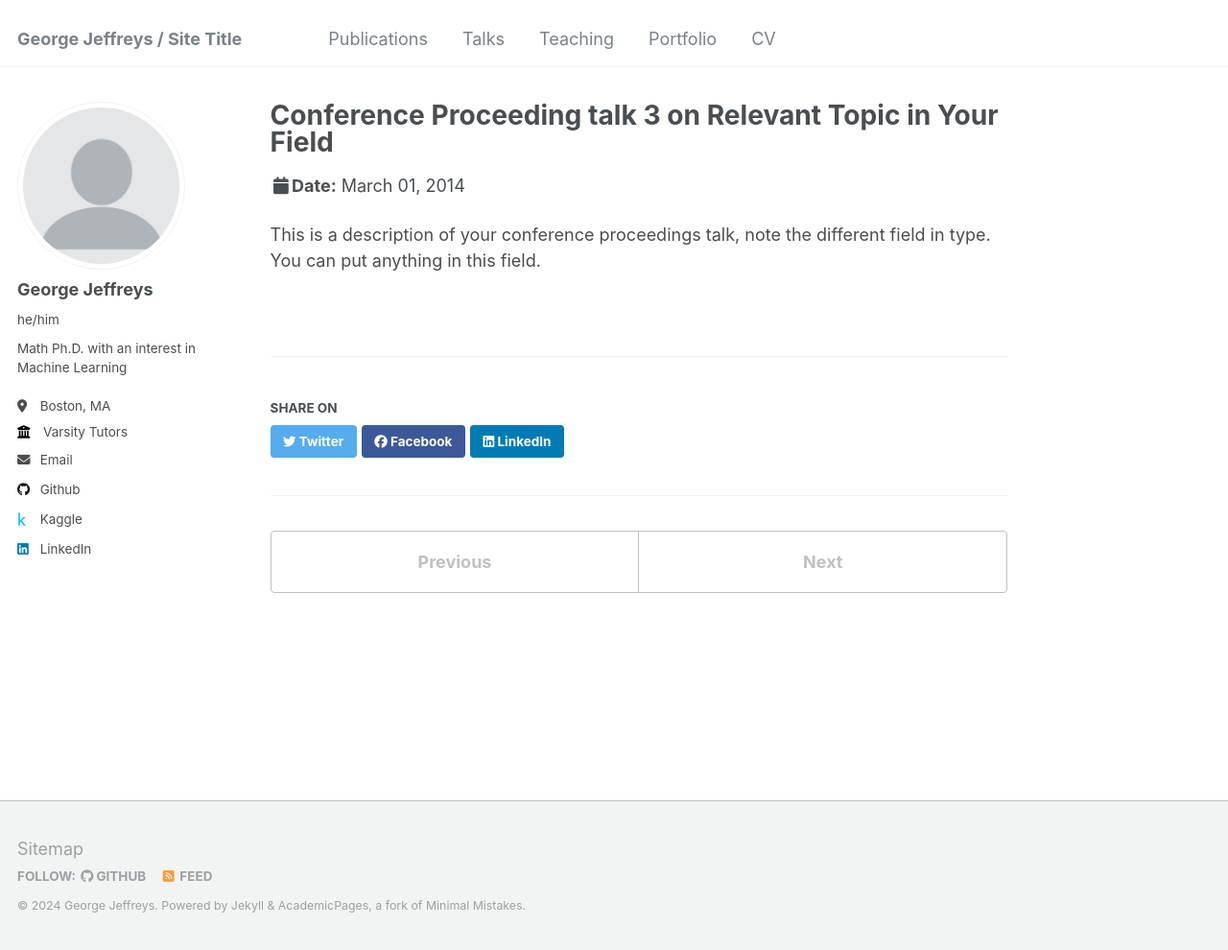
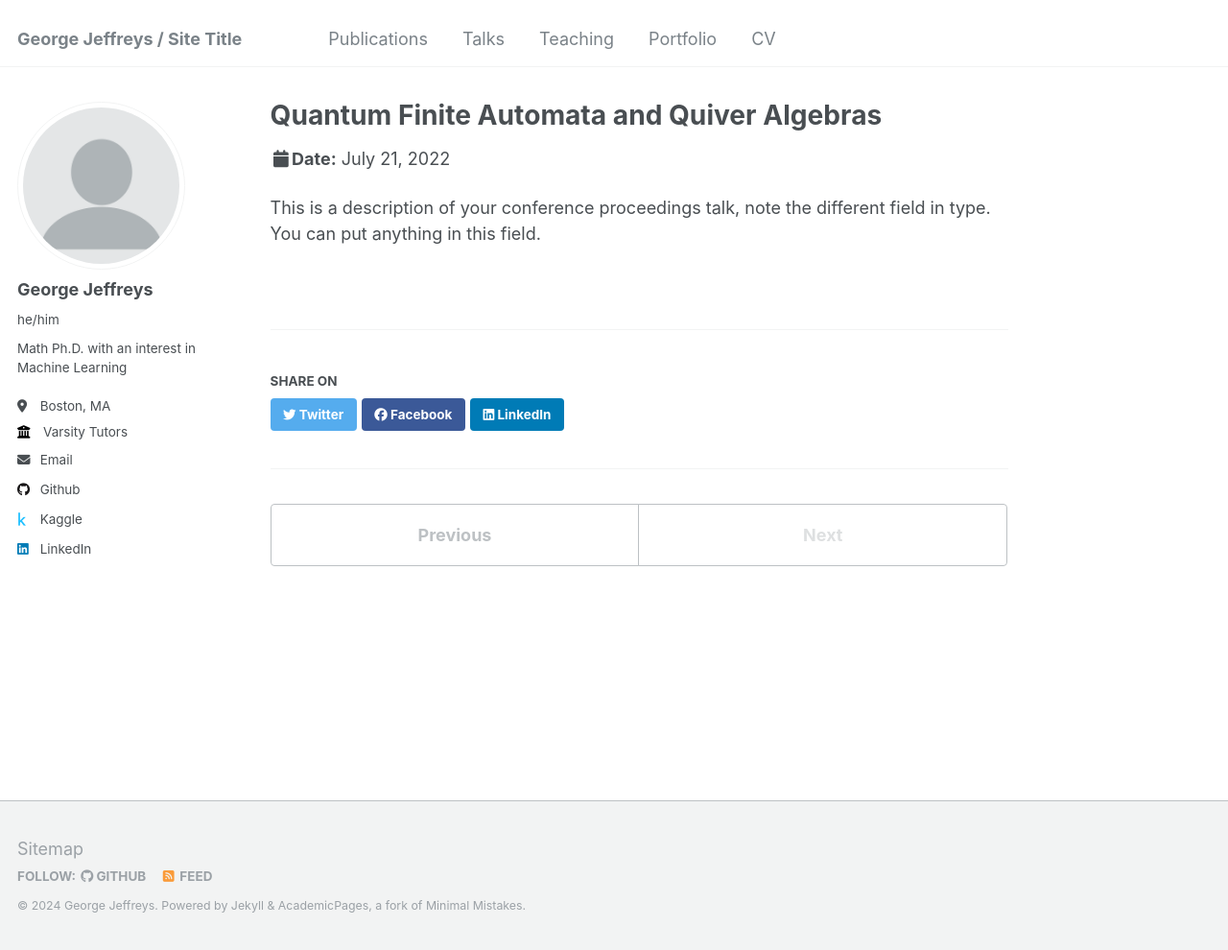
Before and after one commit to G-Jeffreys/G-Jeffreys.github.io, a Jekyll site: the page built from _talks/2014-03-01-talk-3.md, in a window 1280 px wide and 990 px high. Shown: the whole window at 96% size. Built offline with Jekyll 4.4.1, drawn with Linux system fonts in a browser that asks for light colours.

Commit message:
Update 2014-03-01-talk-3.md

```diff
--- a/_talks/2014-03-01-talk-3.md
+++ b/_talks/2014-03-01-talk-3.md
@@ -1,11 +1,12 @@
 ---
-title: "Conference Proceeding talk 3 on Relevant Topic in Your Field"
+title: "Quantum Finite Automata and Quiver Algebras"
 collection: talks
 type: "Conference proceedings talk"
 permalink: /talks/2014-03-01-talk-3
-venue: "Testing Institute of America 2014 Annual Conference"
-date: 2014-03-01
-location: "Los Angeles, CA"
+venue: "International Conference on Bayesian and
+Maximum Entropy methods in Science and Engineering"
+date: 2022-07-21
+location: "Paris, France"
 ---
 
 This is a description of your conference proceedings talk, note the different field in type. You can put anything in this field.
```
